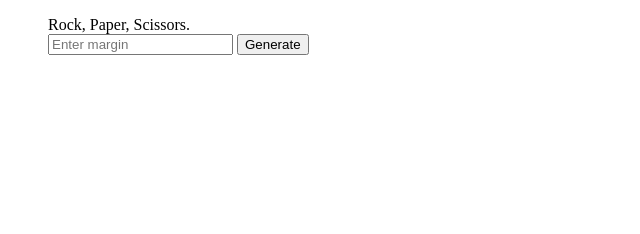
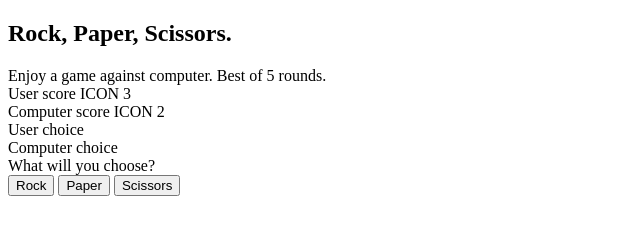
Before and after one commit to ThirstyMango/odin-rock_paper_scissors, a plain HTML site: page index.html in a window 1280 px wide. Shown: the whole page, without its empty margins (0-640 px from the left). Drawn offline with Linux system fonts and the light colour scheme.

Commit message:
Implement BEM html structure

```diff
--- a/index.html
+++ b/index.html
@@ -8,34 +8,50 @@
   </head>
   <body>
     <div class="wrapper">
-      <div class="wrapper">
-        <figure class="container">
-          <figcaption class="container__caption">
-            Rock, Paper, Scissors.
-          </figcaption>
-          <div class="container__content">
-            <div class="content">
-              <div class="content__block content--user"></div>
-              <div class="content__block content--computer"></div>
+      <div class="container">
+        <!-- Header -->
+        <h2 class="container__header">Rock, Paper, Scissors.</h2>
+        <div class="container__info">
+          Enjoy a game against computer. Best of 5 rounds.
+        </div>
+
+        <!-- Result of the game -->
+        <div class="container__body">
+          <div class="game">
+            <div class="game__score">
+              <div class="score-board" data-player="user">
+                <span class="score-board__header">User score</span>
+                <span class="score-board__icon">ICON</span>
+                <span class="score-board__score">3</span>
+              </div>
+
+              <div class="score-board" data-player="computer">
+                <span class="score-board__header">Computer score</span>
+                <span class="score-board__icon">ICON</span>
+                <span class="score-board__score">2</span>
+              </div>
             </div>
+
+            <div class="game__block game__block--user">User choice</div>
+            <div class="game__block game__block--computer">Computer choice</div>
           </div>
-          <div class="container__form">
-            <div class="form">
-              <input
-                type="text"
-                id="userInputBtn"
-                class="form__input"
-                placeholder="Enter margin"
-              />
-              <input
-                type="button"
-                id="userSubmitBtn"
-                class="form__submit"
-                value="Generate"
-              />
-            </div>
+        </div>
+
+        <!-- User input -->
+        <div class="container__form">
+          <div class="form">
+            <div class="form__header">What will you choose?</div>
+            <button class="button" id="btn-rock" data-choice="rock">
+              Rock
+            </button>
+            <button class="button" id="btn-paper" data-choice="paper">
+              Paper
+            </button>
+            <button class="button" id="btn-scissors" data-choice="scissors">
+              Scissors
+            </button>
           </div>
-        </figure>
+        </div>
       </div>
     </div>
   </body>
```
